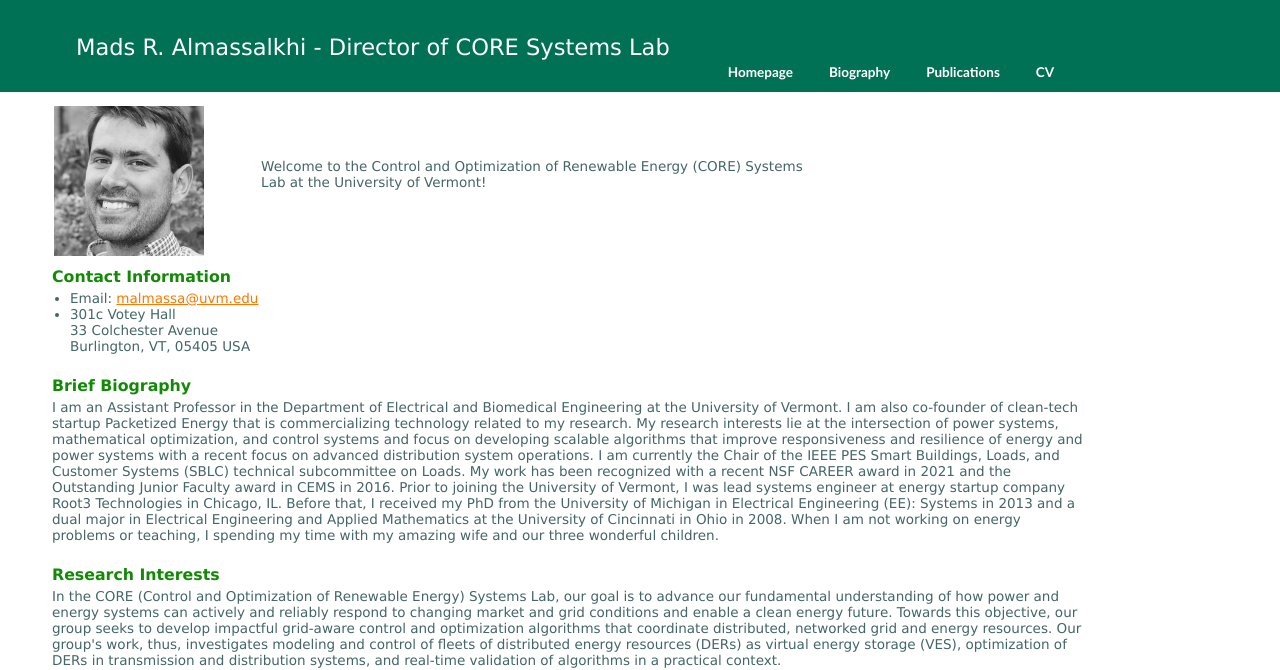
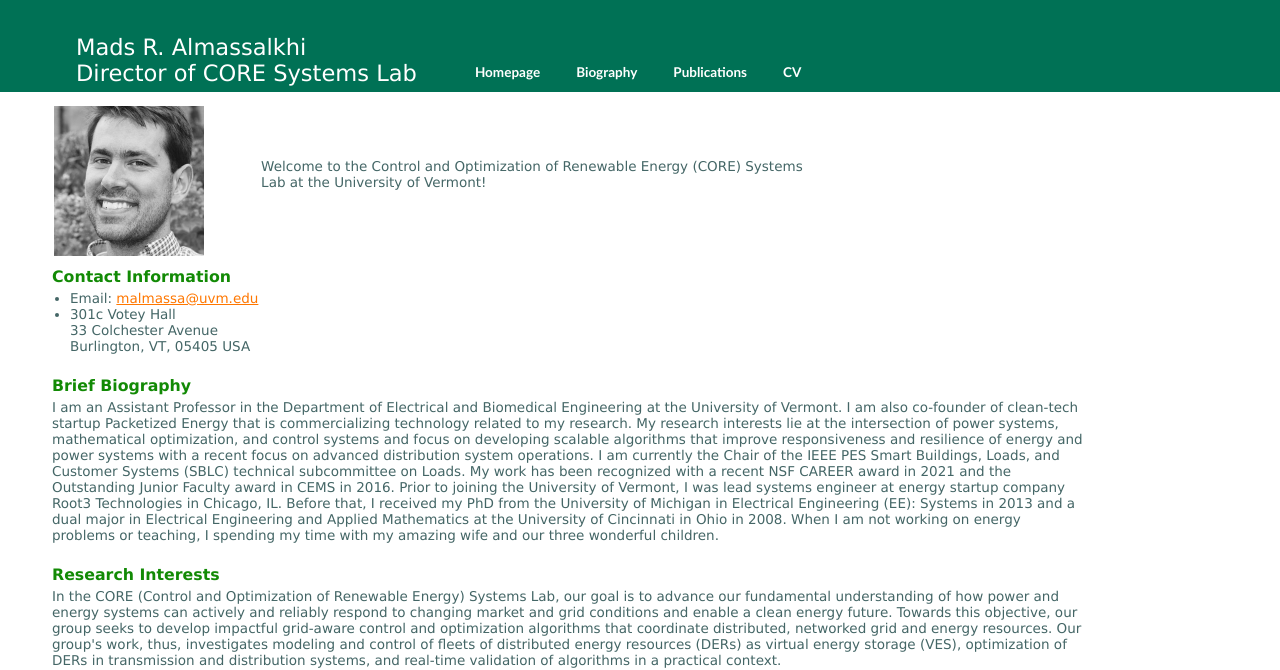
Before and after one commit to madsalma/madsalma.github.io, a plain HTML site: page index.html in a window 1280 px wide. Shown: the top 670 px of the page. Drawn offline with Linux system fonts and the light colour scheme.

Commit message:
Update index.html

```diff
--- a/index.html
+++ b/index.html
@@ -19,7 +19,7 @@
 	<div class="header">
 
 		<div class="title">
-			<h1>Mads R. Almassalkhi - Director of CORE Systems Lab</h1>
+			<h1>Mads R. Almassalkhi <br/> Director of CORE Systems Lab</h1>
 		</div>
 
 		<div class="navigation">
@@ -42,7 +42,6 @@
 			</p></td><td style="width:25%;"></td></tr></table>
 
 			<h1>Contact Information</h1>
-
 <ul>
 <li>Email: <a href="mailto:malmassa@uvm.edu">malmassa@uvm.edu</a> </li>
 <li>
```
